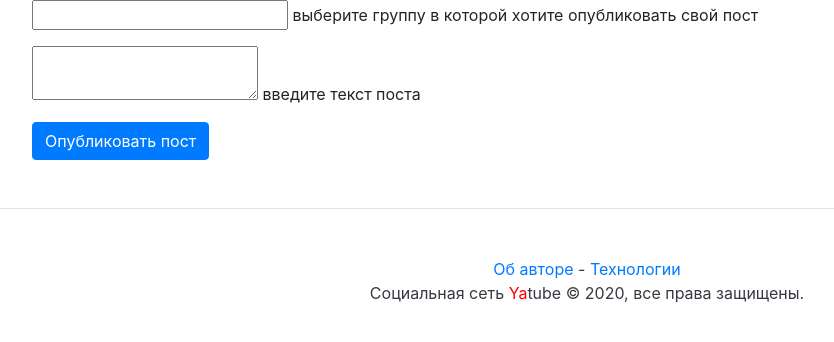
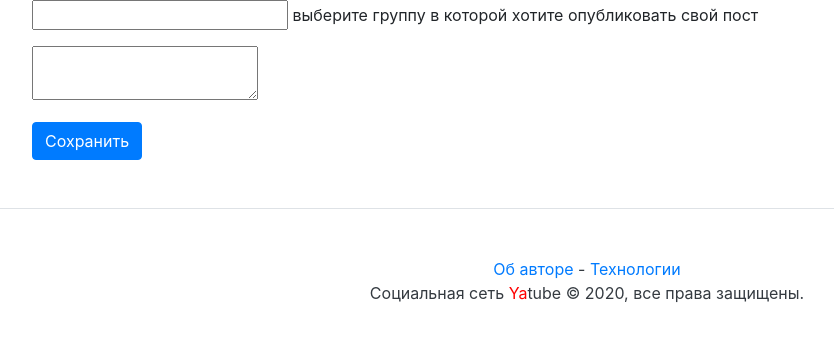
Before and after one commit to Liderk/yatube_yp, a Django app: template templates/new_post.html in a window 1280 px wide. Shown: the part 56-398 px from the top of the page, without its empty margins (53-887 px from the left). Run offline with Django 3.2, Linux system fonts and the light colour scheme; the template is opened without the code that fills it: most values are stand-ins (such as "Sample title", 1, 10 or a date in 2020); form fields are guessed from the names that the template uses; some libraries are stand-ins or nearby versions.

```diff
--- a/templates/edit.html
+++ /dev/null
@@ -1,2 +0,0 @@
-{% extends "new_post.html" %}
-{% block title %} редактирование поста{% endblock %}
--- a/templates/group.html
+++ b/templates/group.html
@@ -9,7 +9,7 @@
 {% block content %}
   {% for post in page %}
           <h3>
-              Автор: {{ post.author.get_full_name }} Дата публикации: {{ post.pub_date|date:"d M Y" }}
+            Автор: <a href="/user/{{post.author.username}}"><strong class="p-2 text-dark"> {{ post.author.get_full_name }}</strong></a>  Дата публикации: {{ post.pub_date|date:"d M Y" }}
           </h3>
           <p>{{ post.text|linebreaksbr }}</p>
           <hr>
--- a/templates/nav.html
+++ b/templates/nav.html
@@ -6,7 +6,7 @@
         {% if the_url %}
         <a class="p-2 text-dark" href="{{ the_url }}">Новая запись</a>
         {% endif %}
-        Пользователь: {{ user.username }}.
+        Пользователь: <a href="/user/{{user.username}}"><strong class="p-2 text-dark">{{user.username}}</strong></a>
         <a class="p-2 text-dark" href="{% url 'password_change' %}">Изменить пароль</a>
         <a class="p-2 text-dark" href="{% url 'logout' %}">Выйти</a>
         {% else %}
--- a/templates/new_post.html
+++ b/templates/new_post.html
@@ -1,13 +1,25 @@
 {% extends "base.html" %}
-{% block title %} Создание нового поста{% endblock %}
+
+    {% block title %} {% if post %} Редактировать запись {% else %} Добавить запись {% endif %} {% endblock %}
 
 {% block content %}
-   <form method="post">
-        {% csrf_token %}
-        <p>{{ form.group }} выберите группу в которой хотите опубликовать свой пост </p>
-        <p>{{ form.text }} введите текст поста </p>
-        <button type="submit" class="btn btn-primary" >Опубликовать пост </button>
+    {% if post %}
+           <form method="post">
+                {% csrf_token %}
+                   <p>{{ form.group }} выберите группу в которой хотите опубликовать свой пост </p>
+                   <p>{{ form.text }}  </p>
+                   <button type="submit" class="btn btn-primary" >Сохранить</button>
 
+           </form>
 
-   </form>
+    {% else %}
+
+           <form method="post">
+                {% csrf_token %}
+                   <p>{{ form.group }} выберите группу в которой хотите опубликовать свой пост </p>
+                   <p>{{ form.text }} </p>
+                   <button type="submit" class="btn btn-primary" >Добавить</button>
+
+           </form>
+    {% endif %}
 {% endblock %}
```
Also changed, not shown: posts/views.py (+3 -8 lines).
